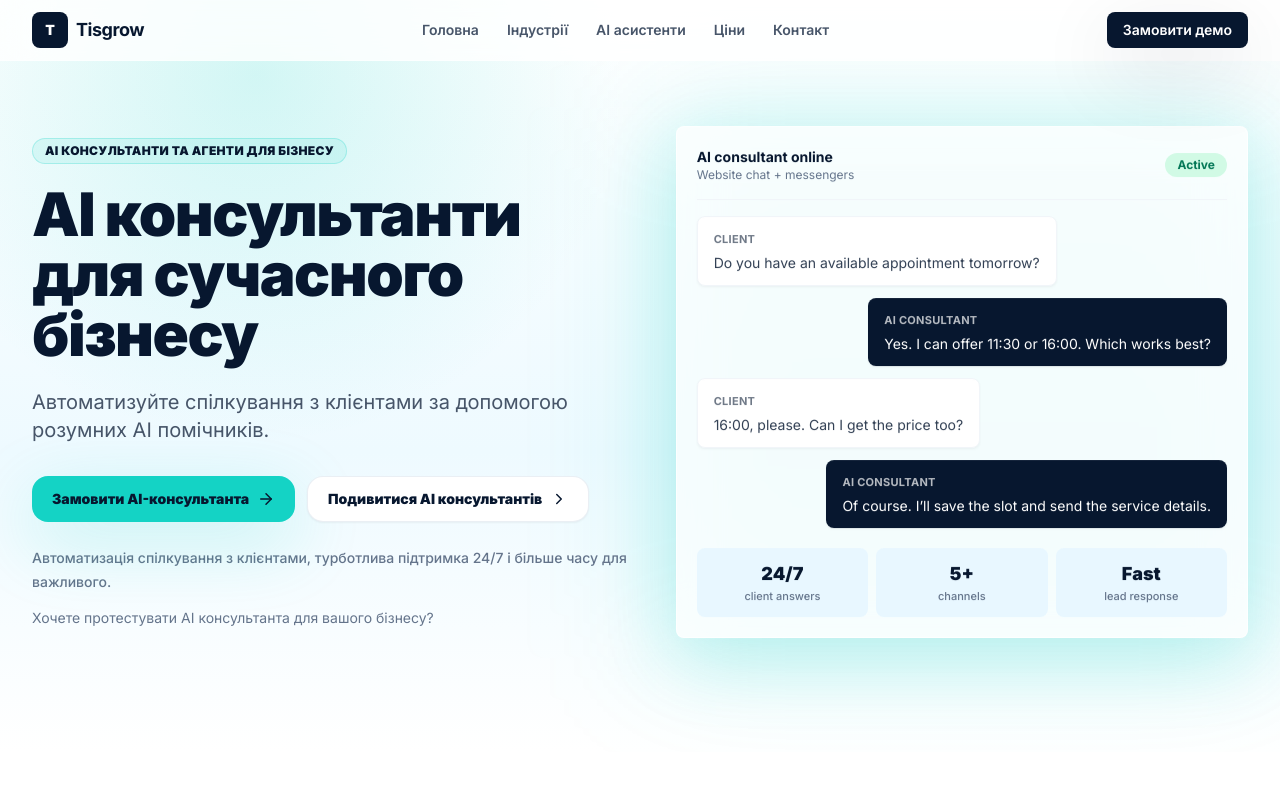
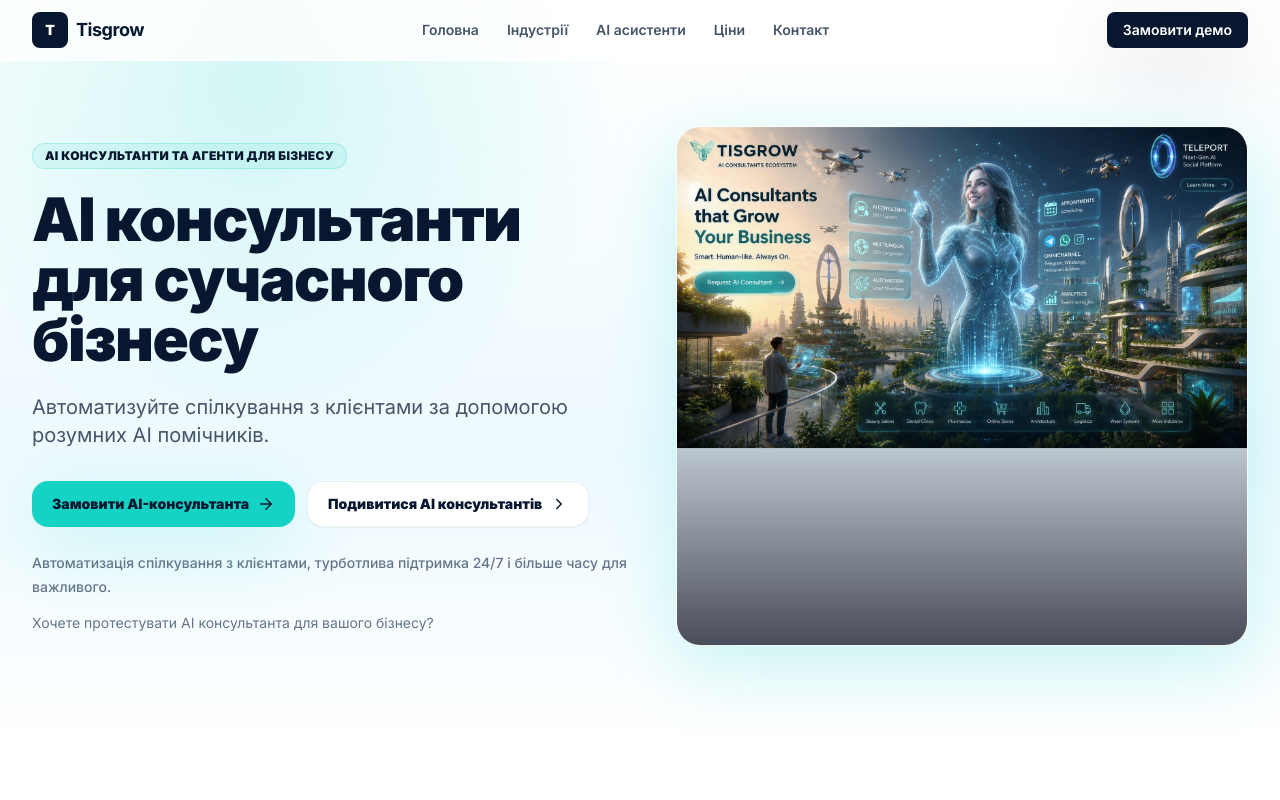
Before and after one commit to Ilya2055/tisgrow-website, a React (Vite) app: page / in a window 1280 px wide. Shown: the top 800 px of the page. Built offline with nearby package versions, Linux system fonts and the light colour scheme.

Commit message:
Force visible homepage hero image

```diff
--- a/src/App.tsx
+++ b/src/App.tsx
@@ -359,51 +359,18 @@
 function HeroVisual() {
   return (
     <div className="relative mx-auto w-full max-w-xl animate-float lg:max-w-none">
-      <div className="absolute -inset-5 rounded-2xl bg-aqua/15 blur-3xl" />
-      <div className="relative overflow-hidden rounded-lg border border-white/70 bg-white/75 p-4 shadow-glow backdrop-blur-xl sm:p-5">
-        <div className="mb-4 flex items-center justify-between border-b border-slate-100 pb-4">
-          <div>
-            <p className="text-sm font-bold text-navy">AI consultant online</p>
-            <p className="text-xs text-slate-500">Website chat + messengers</p>
-          </div>
-          <span className="rounded-full bg-emerald-100 px-3 py-1 text-xs font-bold text-emerald-700">
-            Active
-          </span>
-        </div>
-
-        <div className="space-y-3">
-          {visualMessages.map((message, index) => (
-            <div
-              key={`${message.from}-${message.text}`}
-              className={`flex ${message.from === "AI Consultant" ? "justify-end" : "justify-start"}`}
-              style={{ animationDelay: `${index * 120}ms` }}
-            >
-              <div
-                className={`max-w-[82%] rounded-lg px-4 py-3 text-sm shadow-sm ${
-                  message.from === "AI Consultant"
-                    ? "bg-navy text-white"
-                    : "border border-slate-100 bg-white text-slate-700"
-                } animate-rise`}
-              >
-                <p className="mb-1 text-[11px] font-bold uppercase tracking-wide opacity-70">
-                  {message.from}
-                </p>
-                <p>{message.text}</p>
-              </div>
-            </div>
-          ))}
-        </div>
-
-        <div className="mt-5 grid grid-cols-1 gap-2 sm:grid-cols-3">
-          {heroStats.map((stat) => (
-            <div key={stat.label} className="min-w-0 rounded-lg bg-skysoft p-3 text-center">
-              <p className="text-lg font-black text-navy">{stat.value}</p>
-              <p className="text-[10px] leading-snug break-words whitespace-normal font-medium text-slate-500 sm:text-[11px] sm:leading-normal">
-                {stat.label}
-              </p>
-            </div>
-          ))}
-        </div>
+      <div className="relative overflow-hidden rounded-3xl border border-white/70 bg-slate-950/5 shadow-glow min-h-[380px] md:min-h-[520px]">
+        <picture className="block h-full w-full">
+          <source srcSet="/media/hero/hero-desktop.webp" media="(min-width: 768px)" />
+          <source srcSet="/media/hero/hero-mobile.webp" media="(max-width: 767px)" />
+          <img
+            src="/media/hero/hero-desktop.webp"
+            alt="Premium Tisgrow hero visual"
+            className="h-full w-full object-cover object-center"
+            loading="eager"
+          />
+        </picture>
+        <div className="pointer-events-none absolute inset-0 bg-gradient-to-t from-slate-950/70 via-transparent to-transparent" />
       </div>
     </div>
   );
```
